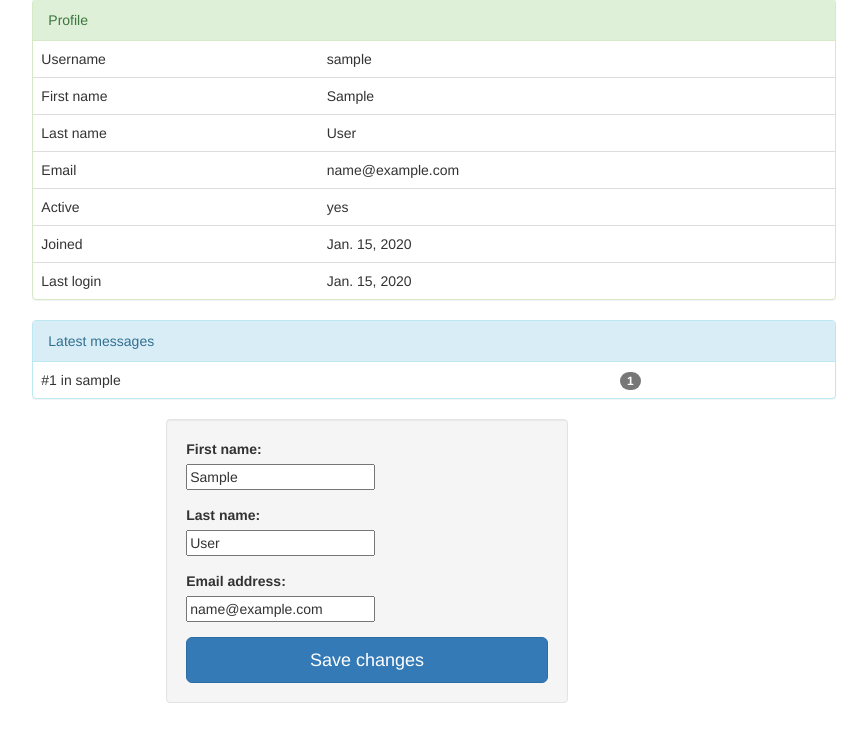
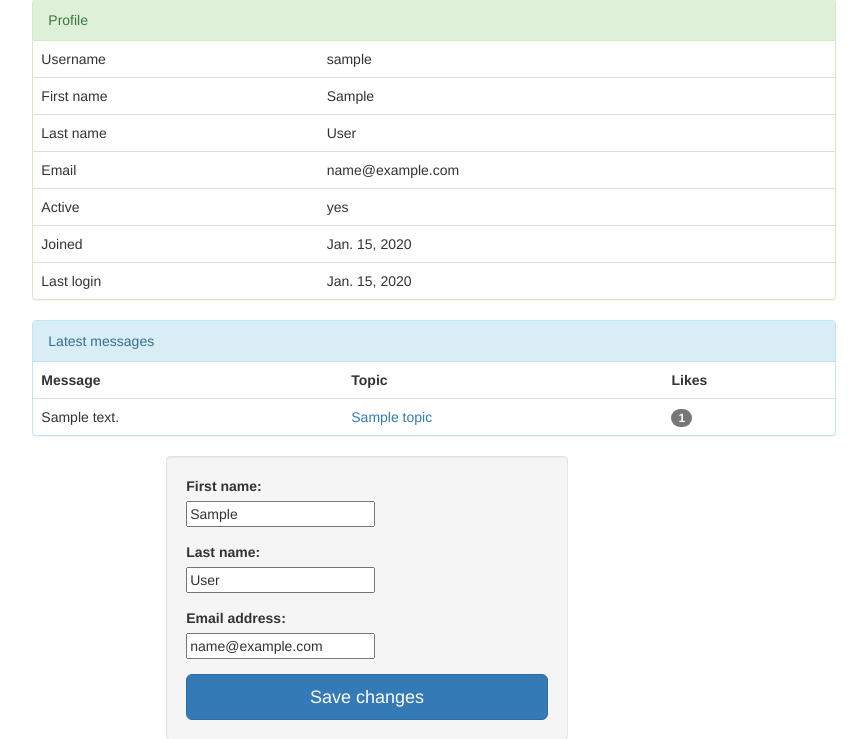
Before and after one commit to mrkkrp/glass, a Django app: a page that uses templates/glass/user.html in a window 1280 px wide. Shown: the part 161-900 px from the top of the page, without its empty margins (206-1073 px from the left). Before the commit the page ends 864 px from the top, so only its background shows below. Run offline with Django 3.2, Linux system fonts and the light colour scheme; a user stored in the database is signed in; tables that the repository leaves empty hold one stand-in row (values such as "Sample post"); some libraries are stand-ins or nearby versions.

Commit message:
improved table of latest messages in profile

```diff
--- a/glass/views.py
+++ b/glass/views.py
@@ -100,7 +100,7 @@ def user(request, username):
     the user.
     """
     user = get_object_or_404(User, username=username)
-    latest_msgs = Message.objects.order_by('-created')[:5]
+    latest_msgs = Message.objects.filter(author=user).order_by('-created')[:5]
     context = {'this_user': user, 'latest_msgs': latest_msgs}
     if request.user == user:
         if request.method == 'GET':
--- a/templates/glass/user.html
+++ b/templates/glass/user.html
@@ -40,9 +40,21 @@
 <div class="panel panel-info">
   <table class="table">
     <div class="panel-heading">Latest messages</div>
+    {% if latest_msgs %}
+    <tr>
+      <th>Message</th>
+      <th>Topic</th>
+      <th>Likes</th>
+    </tr>
+    {% endif %}
     {% for message in latest_msgs %}
     <tr>
-      <td>#{{ message.id }} in {{ message.topic }}</td>
+      <td>{{ message.content|truncatewords:5 }}</td>
+      <td>
+        <a href="{% url 'topic' message.topic.slug %}">
+          {{ message.topic.title }}
+        </a>
+      </td>
       <td><span class="badge">{{ message.likes }}</span></td>
     </tr>
     {% empty %}
```
